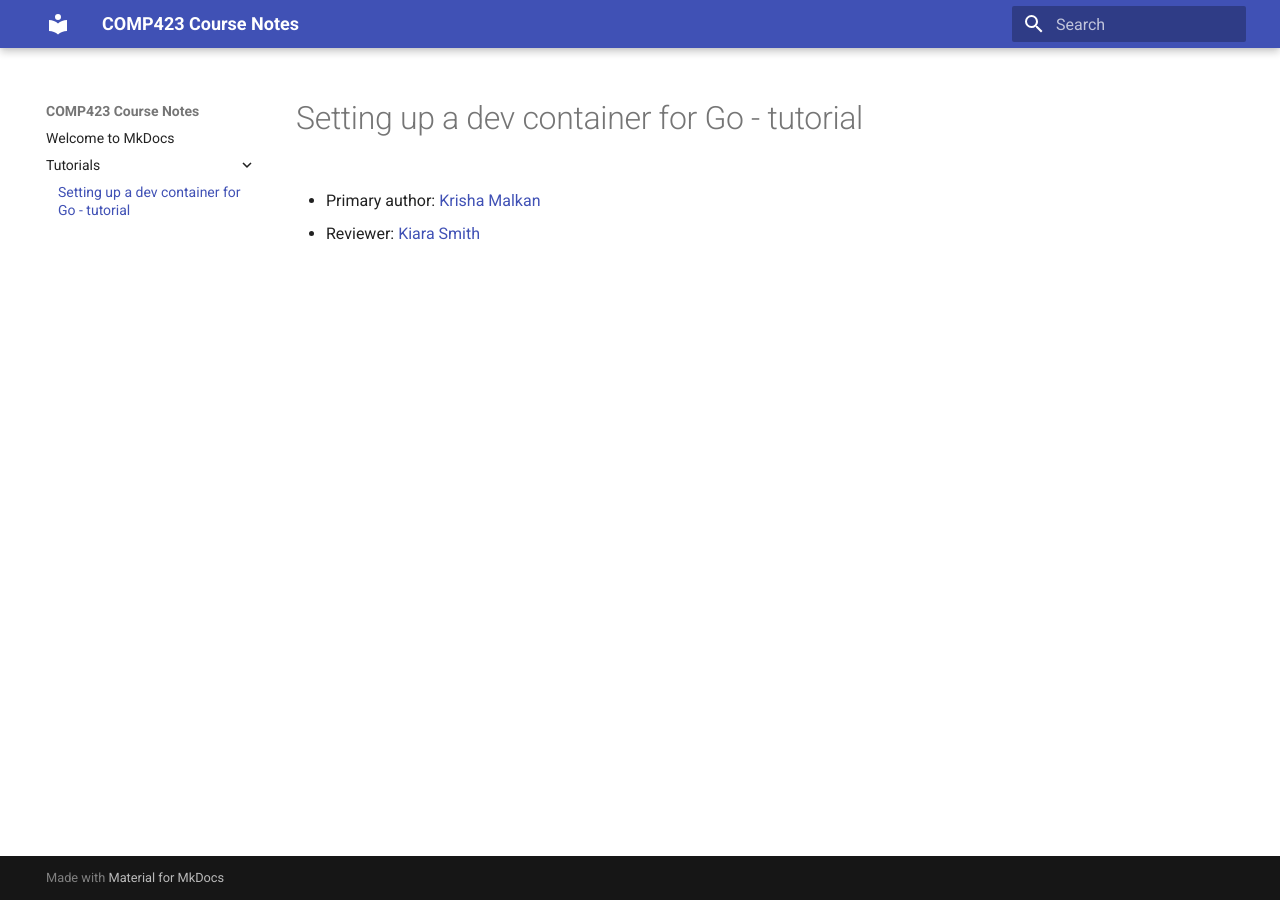
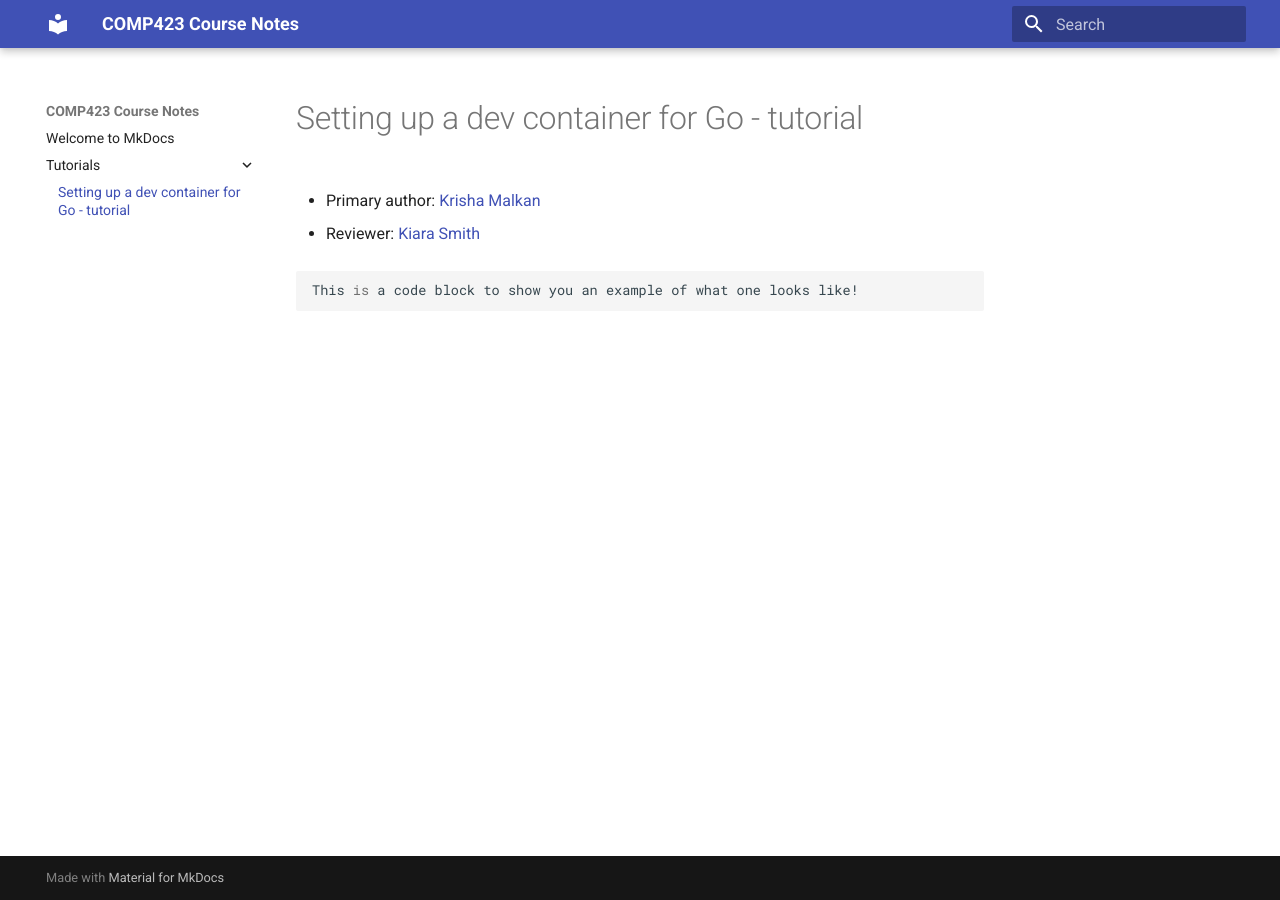
Before and after one commit to kdmalkan/comp423-course-notes, an MkDocs documentation site: the page built from docs/tutorials/go-setup.md, in a window 1280 px wide. Built offline with MkDocs 1.6.1 and Material for MkDocs 9.7.7, drawn with Linux system fonts in a browser that asks for light colours.

Commit message:
Added a code block to show user an example

````diff
--- a/docs/tutorials/go-setup.md
+++ b/docs/tutorials/go-setup.md
@@ -3,3 +3,7 @@
 * Primary author: [Krisha Malkan](https://github.com/kdmalkan/comp423-course-notes)
 
 * Reviewer: [Kiara Smith](https://github.com/kiaras4)
+
+``` py
+This is a code block to show you an example of what one looks like!
+```
````
